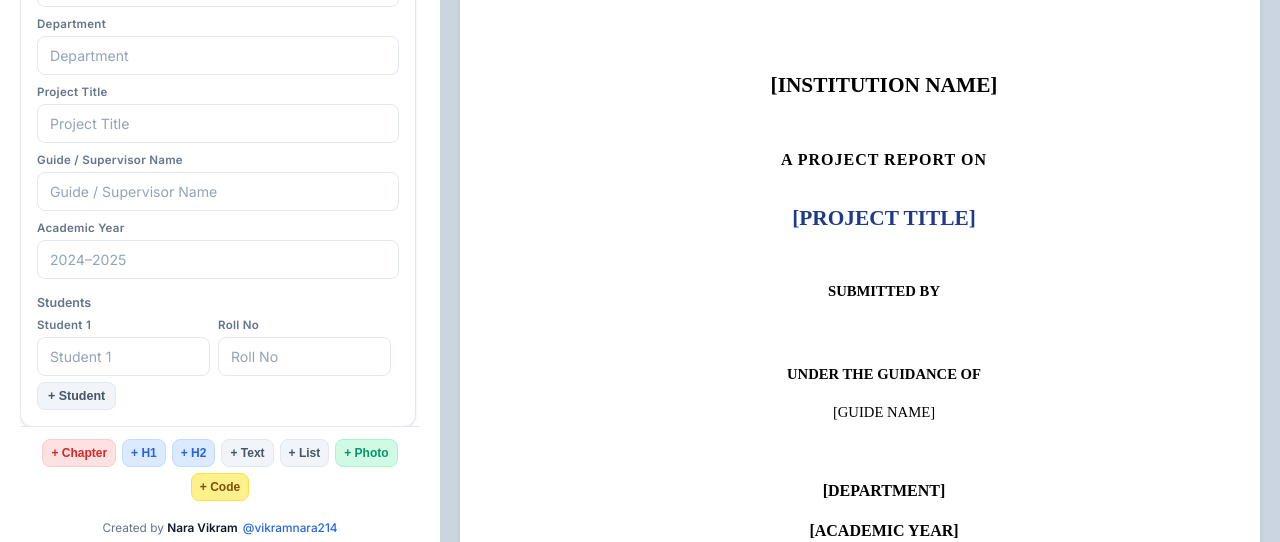
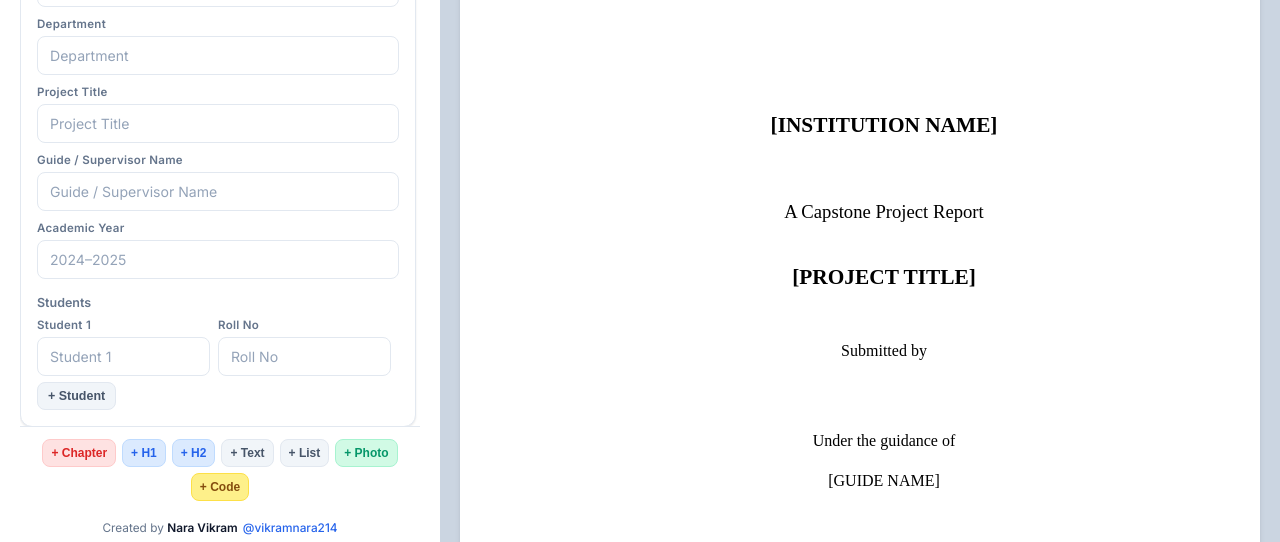
Before and after one commit to vikramnara214/documention_creation, a React (Vite) app in the folder doc-generator/: page / in a window 1280 px wide. Shown: the part 241-783 px from the top of the page. Built offline with nearby package versions, Linux system fonts and the light colour scheme.

Commit message:
Fix Cover Page font weights and text transforms to match PDF layout

```diff
--- a/doc-generator/src/App.jsx
+++ b/doc-generator/src/App.jsx
@@ -393,28 +393,32 @@ export default function App() {
         {/* ==================== PAGE 1: COVER ==================== */}
         <div className="paper-sheet" style={{ textAlign: "left", position: "relative" }}>
           <div style={{
-            height: "calc(100% - 100px)",
+            height: "100%",
             display: "flex",
             flexDirection: "column",
             alignItems: "center",
             justifyContent: "center",
             gap: 16,
-            textTransform: "uppercase",
-            fontWeight: "bold"
+            fontFamily: "'Times New Roman', Times, serif",
+            color: "#000000"
           }}>
-            <div style={{ fontSize: "16pt", marginBottom: 30 }}>{data.institutionName || "[INSTITUTION NAME]"}</div>
-            <div style={{ fontSize: "12pt", letterSpacing: "1px" }}>A PROJECT REPORT ON</div>
-            <div style={{ fontSize: "16pt", margin: "15px 0", color: "#1e3a8a" }}>{data.projectTitle || "[PROJECT TITLE]"}</div>
-            <div style={{ fontSize: "11pt", marginTop: 15 }}>Submitted by</div>
-            <div style={{ fontSize: "11pt", margin: "5px 0", textTransform: "none", fontWeight: "normal", textAlign: "center" }}>
+            <div style={{ fontSize: "16pt", fontFamily: "'Times New Roman', Times, serif", fontWeight: "bold", textAlign: "center", textTransform: "uppercase" }}>
+              {data.institutionName || "[INSTITUTION NAME]"}
+            </div>
+            <div style={{ fontSize: "14pt", marginTop: 40, textAlign: "center" }}>A Capstone Project Report</div>
+            <div style={{ fontSize: "16pt", fontFamily: "'Times New Roman', Times, serif", fontWeight: "bold", marginTop: 20, textAlign: "center", textTransform: "uppercase" }}>
+              {data.projectTitle || "[PROJECT TITLE]"}
+            </div>
+            <div style={{ fontSize: "12pt", marginTop: 30, textAlign: "center" }}>Submitted by</div>
+            <div style={{ fontSize: "12pt", marginTop: 6, margin: "5px 0", textAlign: "center" }}>
               {(data.students || []).map((s, idx) => (
                 <div key={idx} style={{ marginBottom: 4 }}>{s.name} {s.roll ? `(${s.roll})` : ""}</div>
               ))}
             </div>
-            <div style={{ fontSize: "11pt", marginTop: 15 }}>Under the guidance of</div>
-            <div style={{ fontSize: "11pt", textTransform: "none", fontWeight: "normal" }}>{data.guideName || "[GUIDE NAME]"}</div>
-            <div style={{ fontSize: "12pt", marginTop: 40, textTransform: "uppercase" }}>{data.department || "[DEPARTMENT]"}</div>
-            <div style={{ fontSize: "12pt" }}>{data.academicYear || "[ACADEMIC YEAR]"}</div>
+            <div style={{ fontSize: "12pt", marginTop: 20, textAlign: "center" }}>Under the guidance of</div>
+            <div style={{ fontSize: "12pt", textAlign: "center" }}>{data.guideName || "[GUIDE NAME]"}</div>
+            <div style={{ fontSize: "12pt", marginTop: 30, textTransform: "uppercase", textAlign: "center" }}>{data.department || "[DEPARTMENT]"}</div>
+            <div style={{ fontSize: "12pt", textAlign: "center" }}>{data.academicYear || "[ACADEMIC YEAR]"}</div>
           </div>
         </div>
 
```
